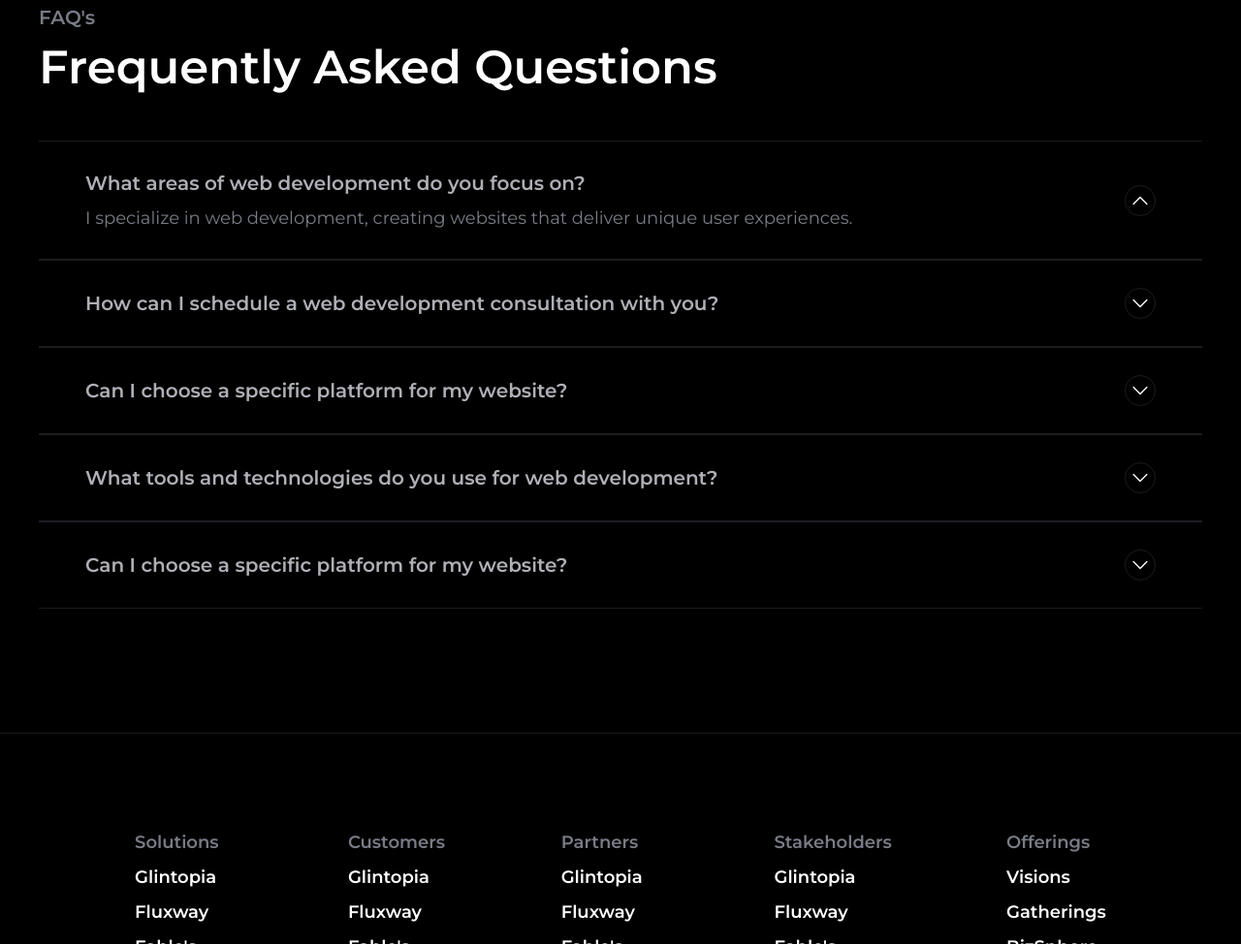
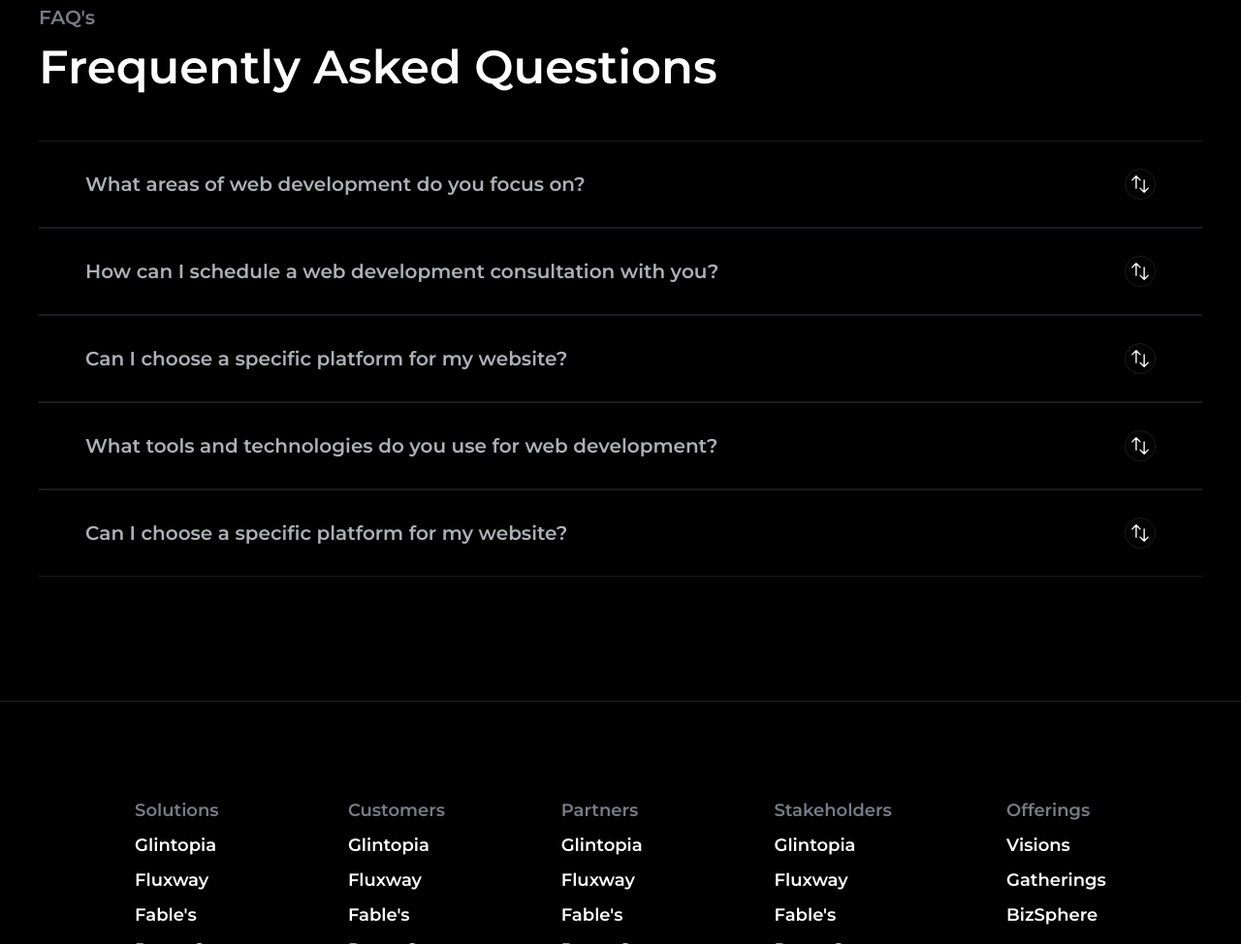
Before and after one commit to alifjobaer12/My-Portfolio, a plain HTML site: page index.html in a window 1280 px wide. Shown: the part 3465-4439 px from the top of the page at 97% size. Drawn offline with nearby package versions, Linux system fonts and the light colour scheme; a web font is replaced by a local one.

Commit message:
modify faq

```diff
--- a/index.html
+++ b/index.html
@@ -524,23 +524,23 @@
         </div>
         <div class="question">
           <div
-            class="question lg:px-12 p-3 lg:py-7 border-y-[1px] border-y-[#1C1C21]"
+            class="question lg:px-12 p-3 lg:py-7 border-y-[1px]  border-y-[#1C1C21]"
           >
-            <div class="flex justify-between gap-2 items-center">
-              <div class="space-y-2">
-                <h1
-                  class="w-auto font-[600] text-[13px] lg:text-[20px] text-[#AFB0B6]"
+            <div class="flex justify-between gap-2 items-center cursor-pointer">
+              <details class="space-y-2 ">
+                <summary
+                  class="w-auto list-none font-[600] text-[13px] lg:text-[20px] text-[#AFB0B6]"
                 >
                   What areas of web development do you focus on?
-                </h1>
+                </summary>
                 <p
                   class="w-auto font-[400] text-[12px] lg:text-[18px] text-[#797C86]"
                 >
                   I specialize in web development, creating websites that
                   deliver unique user experiences.
                 </p>
-              </div>
-              <div>
+              </details>
+              <div class="cursor-pointe">
                 <svg
                   xmlns="http://www.w3.org/2000/svg"
                   fill="none"
@@ -552,24 +552,30 @@
                   <path
                     stroke-linecap="round"
                     stroke-linejoin="round"
-                    d="m4.5 15.75 7.5-7.5 7.5 7.5"
+                    d="M3 7.5 7.5 3m0 0L12 7.5M7.5 3v13.5m13.5 0L16.5 21m0 0L12 16.5m4.5 4.5V7.5"
                   />
                 </svg>
               </div>
             </div>
           </div>
           <div
-            class="question lg:px-12 p-3 lg:py-7 border-y-[1px] border-y-[#1C1C21]"
+          class="question lg:px-12 p-3 lg:py-7 border-y-[1px]  border-y-[#1C1C21]"
         >
-            <div class="flex justify-between items-center gap-2">
-              <div class="">
-                <h1
-                  class="w-auto font-[600] text-[13px] lg:text-[20px] text-[#AFB0B6]"
+          <div class="flex justify-between gap-2 items-center cursor-pointer">
+            <details class="space-y-2 ">
+              <summary
+                class="w-auto list-none font-[600] text-[13px] lg:text-[20px] text-[#AFB0B6]"
               >
                 How can I schedule a web development consultation with you?
-                </h1>
-              </div>
-              <div>
+              </summary>
+              <p
+                class="w-auto font-[400] text-[12px] lg:text-[18px] text-[#797C86]"
+              >
+                I specialize in web development, creating websites that
+                deliver unique user experiences.
+              </p>
+            </details>
+            <div class="cursor-pointe">
               <svg
                 xmlns="http://www.w3.org/2000/svg"
                 fill="none"
@@ -581,24 +587,30 @@
                 <path
                   stroke-linecap="round"
                   stroke-linejoin="round"
-                    d="m19.5 8.25-7.5 7.5-7.5-7.5"
+                  d="M3 7.5 7.5 3m0 0L12 7.5M7.5 3v13.5m13.5 0L16.5 21m0 0L12 16.5m4.5 4.5V7.5"
                 />
               </svg>
             </div>
           </div>
         </div>
            <div
-            class="question lg:px-12 p-3 lg:py-7 border-y-[1px] border-y-[#1C1C21]"
+            class="question lg:px-12 p-3 lg:py-7 border-y-[1px]  border-y-[#1C1C21]"
           >
-            <div class="flex justify-between items-center gap-2">
-              <div class="">
-                <h1
-                  class="w-auto font-[600] text-[13px] lg:text-[20px] text-[#AFB0B6]"
+            <div class="flex justify-between gap-2 items-center cursor-pointer">
+              <details class="space-y-2 ">
+                <summary
+                  class="w-auto list-none font-[600] text-[13px] lg:text-[20px] text-[#AFB0B6]"
                 >
                 Can I choose a specific platform for my website?
-                </h1>
-              </div>
-              <div>
+                </summary>
+                <p
+                  class="w-auto font-[400] text-[12px] lg:text-[18px] text-[#797C86]"
+                >
+                  I specialize in web development, creating websites that
+                  deliver unique user experiences.
+                </p>
+              </details>
+              <div class="cursor-pointe">
                 <svg
                   xmlns="http://www.w3.org/2000/svg"
                   fill="none"
@@ -610,24 +622,30 @@
                   <path
                     stroke-linecap="round"
                     stroke-linejoin="round"
-                    d="m19.5 8.25-7.5 7.5-7.5-7.5"
+                    d="M3 7.5 7.5 3m0 0L12 7.5M7.5 3v13.5m13.5 0L16.5 21m0 0L12 16.5m4.5 4.5V7.5"
                   />
                 </svg>
               </div>
             </div>
           </div>
           <div
-            class="question lg:px-12 p-3 lg:py-7 border-y-[1px] border-y-[#1C1C21]"
+          class="question lg:px-12 p-3 lg:py-7 border-y-[1px]  border-y-[#1C1C21]"
         >
-            <div class="flex justify-between items-center gap-2">
-              <div class="">
-                <h1
-                  class="w-auto font-[600] text-[13px] lg:text-[20px] text-[#AFB0B6]"
+          <div class="flex justify-between gap-2 items-center cursor-pointer">
+            <details class="space-y-2 ">
+              <summary
+                class="w-auto list-none font-[600] text-[13px] lg:text-[20px] text-[#AFB0B6]"
               >
               What tools and technologies do you use for web development?
-                </h1>
-              </div>
-              <div>
+              </summary>
+              <p
+                class="w-auto font-[400] text-[12px] lg:text-[18px] text-[#797C86]"
+              >
+                I specialize in web development, creating websites that
+                deliver unique user experiences.
+              </p>
+            </details>
+            <div class="cursor-pointe">
               <svg
                 xmlns="http://www.w3.org/2000/svg"
                 fill="none"
@@ -639,24 +657,30 @@
                 <path
                   stroke-linecap="round"
                   stroke-linejoin="round"
-                    d="m19.5 8.25-7.5 7.5-7.5-7.5"
+                  d="M3 7.5 7.5 3m0 0L12 7.5M7.5 3v13.5m13.5 0L16.5 21m0 0L12 16.5m4.5 4.5V7.5"
                 />
               </svg>
             </div>
           </div>
         </div>
         <div
-            class="question lg:px-12 p-3 lg:py-7 border-y-[1px] border-y-[#1C1C21]"
+        class="question lg:px-12 p-3 lg:py-7 border-y-[1px]  border-y-[#1C1C21]"
       >
-            <div class="flex justify-between items-center gap-2">
-              <div class="">
-                <h1
-                  class="w-auto font-[600] text-[13px] lg:text-[20px] text-[#AFB0B6]"
+        <div class="flex justify-between gap-2 items-center cursor-pointer">
+          <details class="space-y-2 ">
+            <summary
+              class="w-auto list-none font-[600] text-[13px] lg:text-[20px] text-[#AFB0B6]"
             >
             Can I choose a specific platform for my website?
-                </h1>
-              </div>
-              <div>
+            </summary>
+            <p
+              class="w-auto font-[400] text-[12px] lg:text-[18px] text-[#797C86]"
+            >
+              I specialize in web development, creating websites that
+              deliver unique user experiences.
+            </p>
+          </details>
+          <div class="cursor-pointe">
             <svg
               xmlns="http://www.w3.org/2000/svg"
               fill="none"
@@ -668,7 +692,7 @@
               <path
                 stroke-linecap="round"
                 stroke-linejoin="round"
-                    d="m19.5 8.25-7.5 7.5-7.5-7.5"
+                d="M3 7.5 7.5 3m0 0L12 7.5M7.5 3v13.5m13.5 0L16.5 21m0 0L12 16.5m4.5 4.5V7.5"
               />
             </svg>
           </div>
```
Lines whose indentation alone changed are shown as unchanged.
